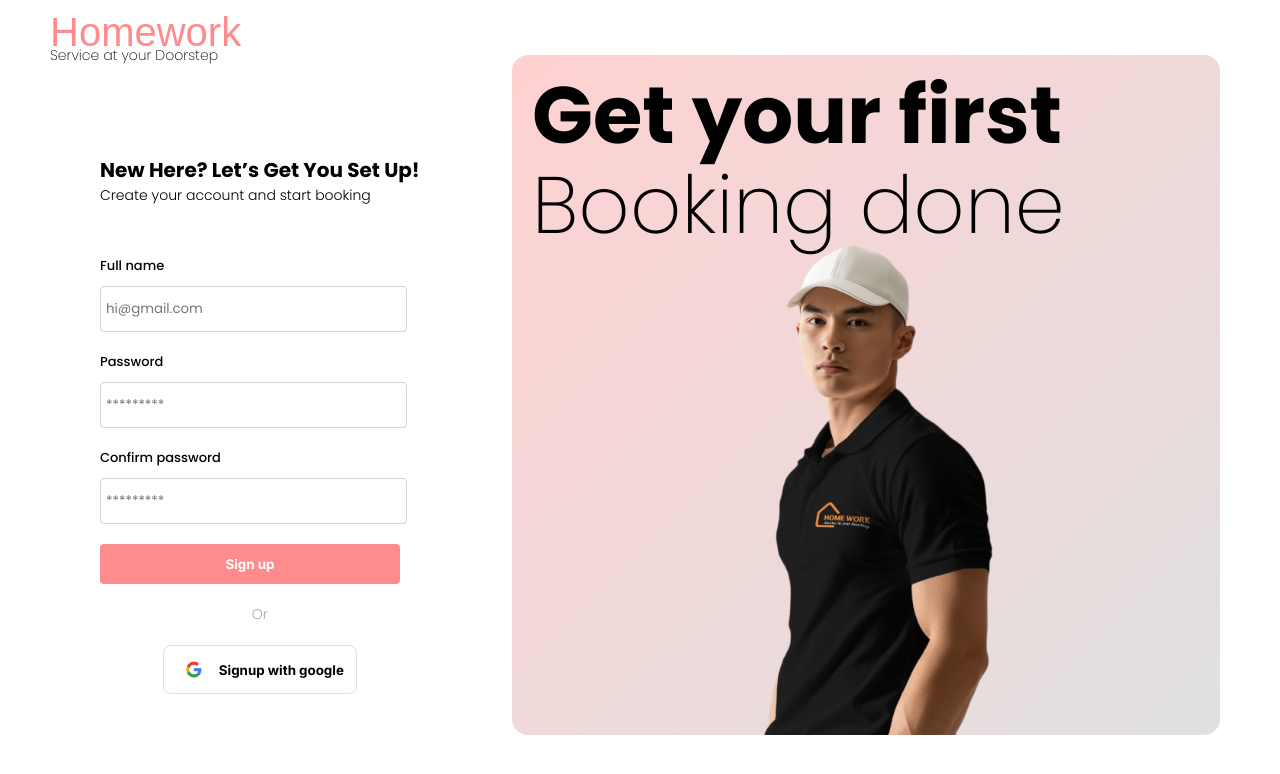
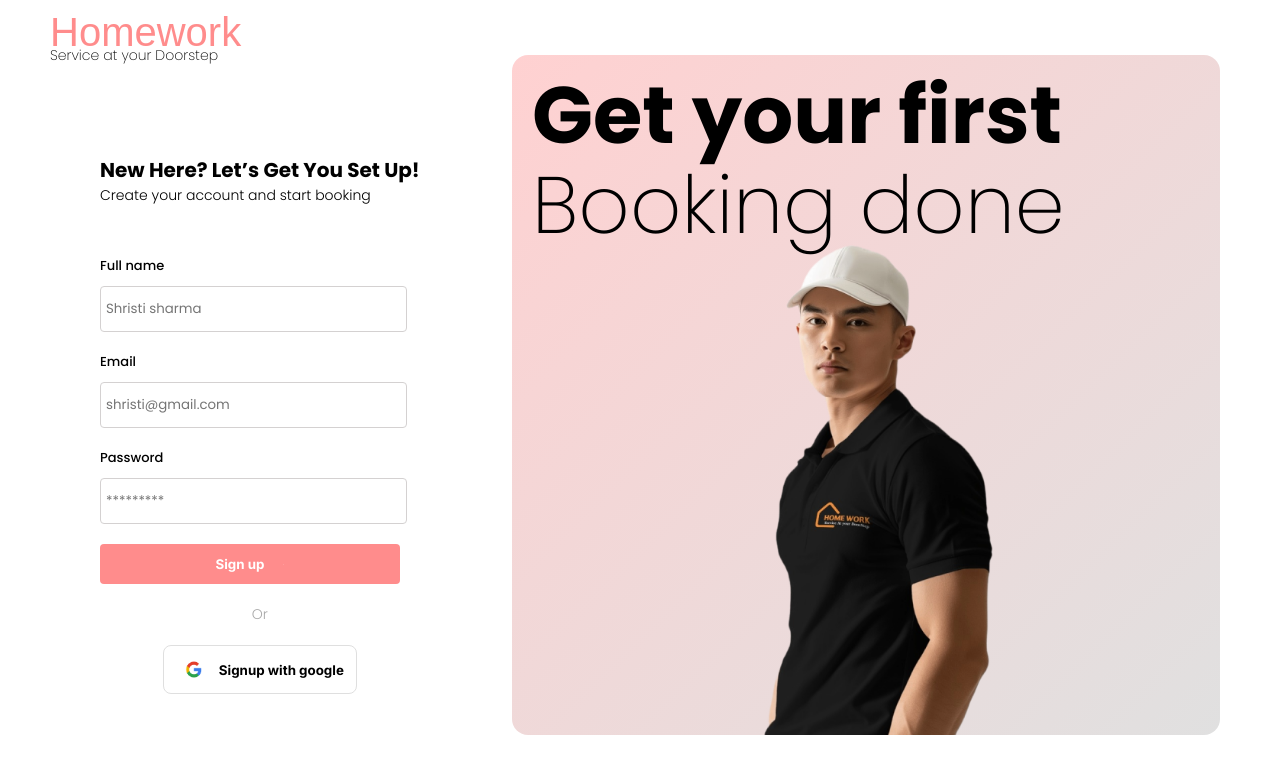
Before and after one commit to codepushed/hw_client, a Next.js app: page /signup in a window 1280 px wide. Both pictures are taken after a click on the button "Sign up". Shown: the top 774 px of the page. Built offline with nearby package versions, Linux system fonts and the light colour scheme; a web font is replaced by a local one.

Commit message:
signup flow api integration

```diff
--- a/client.js
+++ b/client.js
@@ -16,7 +16,6 @@ const api = axios.create({
   timeout: API_TIMEOUT,
   headers: API_HEADERS,
 });
-
 
 const resolvePatch = async (...args) => {
   try {
@@ -87,5 +86,6 @@ const resolveGet = async (...args) => {
 };
 
 export const userApi = {
-  login: (data = {}) => resolvePost(endPoints.login, data)
+  login: (data = {}) => resolvePost(endPoints.login, data),
+  signup: (data = {}) => resolvePost(endPoints.signup, data),
 };
--- a/config/endpoints.js
+++ b/config/endpoints.js
@@ -1,5 +1,6 @@
 const endpoints = {
     login: "/login",
+    signup: '/signup'
   };
 
   export default endpoints;
--- a/helpers/index.js
+++ b/helpers/index.js
@@ -3,3 +3,7 @@ import { userApi } from "../client";
 export const login = async (data) => {
   return userApi.login(data);
 };
+
+export const signup = async (data) => {
+  return userApi.signup(data);
+};
--- a/pages/signup/index.jsx
+++ b/pages/signup/index.jsx
@@ -1,8 +1,43 @@
-import React from "react";
+import React, { useState } from "react";
+import Cookies from "js-cookie";
+import { CircularProgress } from "@mui/material";
+import { useRouter } from "next/router";
 
 import Header from "../../components/Header";
+import { signup } from "../../helpers";
+import { validateEmailAndPassword } from "../../helpers/basic";
 
 const Signup = () => {
+  const [name, setName] = useState();
+  const [password, setPassword] = useState();
+  const [email, setEmail] = useState();
+  const [isLoading, setIsLoading] = useState(false);
+  const router = useRouter();
+
+  const userSignIn = async () => {
+    setIsLoading(true);
+    const isEmailPasswordValid = validateEmailAndPassword(email, password);
+    if (isEmailPasswordValid) {
+      if (email && password && name) {
+        const data = {
+          name: name,
+          email: email,
+          password: password,
+        };
+        const response = await signup(data);
+        if (response?.token) {
+          Cookies.set("userData", JSON.stringify(response));
+          setIsLoading(false);
+          router.push("/");
+          setIsLoading(false);
+        } else {
+          setIsLoading(false);
+          alert("Sign up error: Please enter name, email and password ");
+        }
+      }
+    }
+  };
+
   return (
     <div>
       <Header isHidden={true} />
@@ -17,20 +52,43 @@ const Signup = () => {
 
           <div className="loginleftContentForm">
             <p>Full name</p>
-            <input type="text" placeholder="hi@gmail.com" />
-            <p style={{ marginTop: "20px" }}>Password</p>
+            <input
+              type="text"
+              placeholder="Shristi sharma"
+              onChange={(e) => setName(e.target.value)}
+            />
+            <p style={{ marginTop: "20px" }}>Email</p>
 
-            <input type="password" placeholder="*********" />
+            <input
+              type="email"
+              placeholder="shristi@gmail.com"
+              onChange={(e) => setEmail(e.target.value)}
+            />
 
-            <p style={{ marginTop: "20px" }}>Confirm password</p>
+            <p style={{ marginTop: "20px" }}> Password</p>
 
-            <input type="password" placeholder="*********" />
+            <input
+              type="password"
+              placeholder="*********"
+              onChange={(e) => setPassword(e.target.value)}
+            />
 
             <button
               className="basicRoundedButton basiclongBtn"
               style={{ marginTop: "20px" }}
+              onClick={() => userSignIn()}
             >
               Sign up
+              {isLoading && (
+                <CircularProgress
+                  style={{
+                    height: "10px",
+                    width: "10px",
+                    color: "#fff",
+                    marginLeft: "10px",
+                  }}
+                />
+              )}
             </button>
           </div>
 
```
